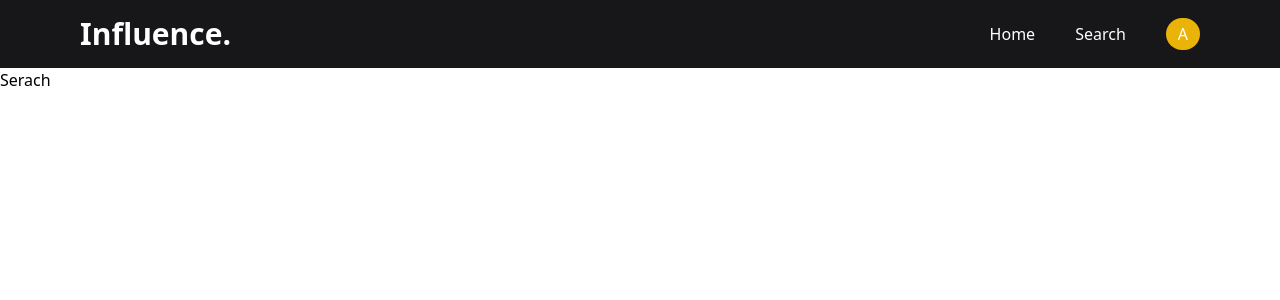
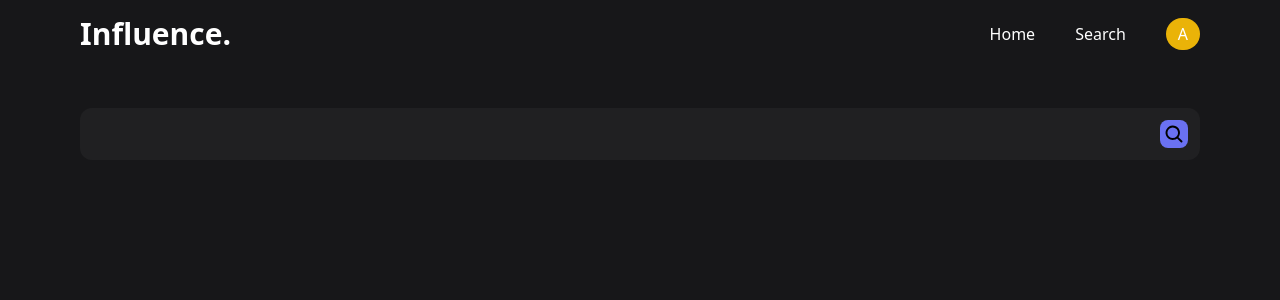
Before and after one commit to developedbydan/influence, a React (Vite) app in the folder frontend/: page /search in a window 1280 px wide. Shown: the top 300 px of the page. Built offline with nearby package versions, Linux system fonts and the light colour scheme.

Commit message:
feat(search): Added search input

```diff
--- a/frontend/src/components/Popular.jsx
+++ b/frontend/src/components/Popular.jsx
@@ -22,6 +22,8 @@ const Popular = () => {
 
   return (
     <div className=" bg-background pb-14">
+      {influencers.length > 0 ? (
+        <>
           <div>
             <svg
               xmlns="http://www.w3.org/2000/svg"
@@ -36,8 +38,6 @@ const Popular = () => {
               ></path>
             </svg>
           </div>
-
-      {influencers.length > 0 ? (
           <div className="flex items-center gap-8 bg-secondaryBackground px-5 py-6  overflow-x-scroll  no-scrollbar  snap-x snap-mandatory">
             {influencers.map((influencer) => (
               <div
@@ -112,11 +112,6 @@ const Popular = () => {
               </div>
             ))}
           </div>
-      ) : (
-        <div>
-          <h2>Nema</h2>
-        </div>
-      )}
           <div className="rotate-180 ">
             <svg
               xmlns="http://www.w3.org/2000/svg"
@@ -131,6 +126,10 @@ const Popular = () => {
               ></path>
             </svg>
           </div>
+        </>
+      ) : (
+        <div></div>
+      )}
     </div>
   );
 };
--- a/frontend/src/pages/Serach.jsx
+++ b/frontend/src/pages/Serach.jsx
@@ -1,5 +1,20 @@
+import { MagnifyingGlass } from "@phosphor-icons/react";
+
 const Serach = () => {
-  return <div>Serach</div>;
+  return (
+    <main className="bg-background h-screen text-white pt-10 px-4 lg:px-20 font-inter  overflow-y-scroll no-scrollbar ">
+      <div className="bg-search rounded-xl p-3 flex justify-between items-center">
+        <input
+          type="search"
+          name="search"
+          className="bg-transparent outline-none"
+        />
+        <button type="button" className="bg-primary p-1 rounded-lg">
+          <MagnifyingGlass size={20} color="#000000" weight="bold" />
+        </button>
+      </div>
+    </main>
+  );
 };
 
 export default Serach;
--- a/frontend/tailwind.config.js
+++ b/frontend/tailwind.config.js
@@ -11,6 +11,7 @@ export default {
         buttonPrimary: "#D3F26A",
         buttonSecondary: "#66C555",
         buttonBlend: "#EBF8E9",
+        search: "#202022",
       },
       fontFamily: {
         inter: ['"Inter"', "sans-serif"],
```
Lines whose indentation alone changed are shown as unchanged.
